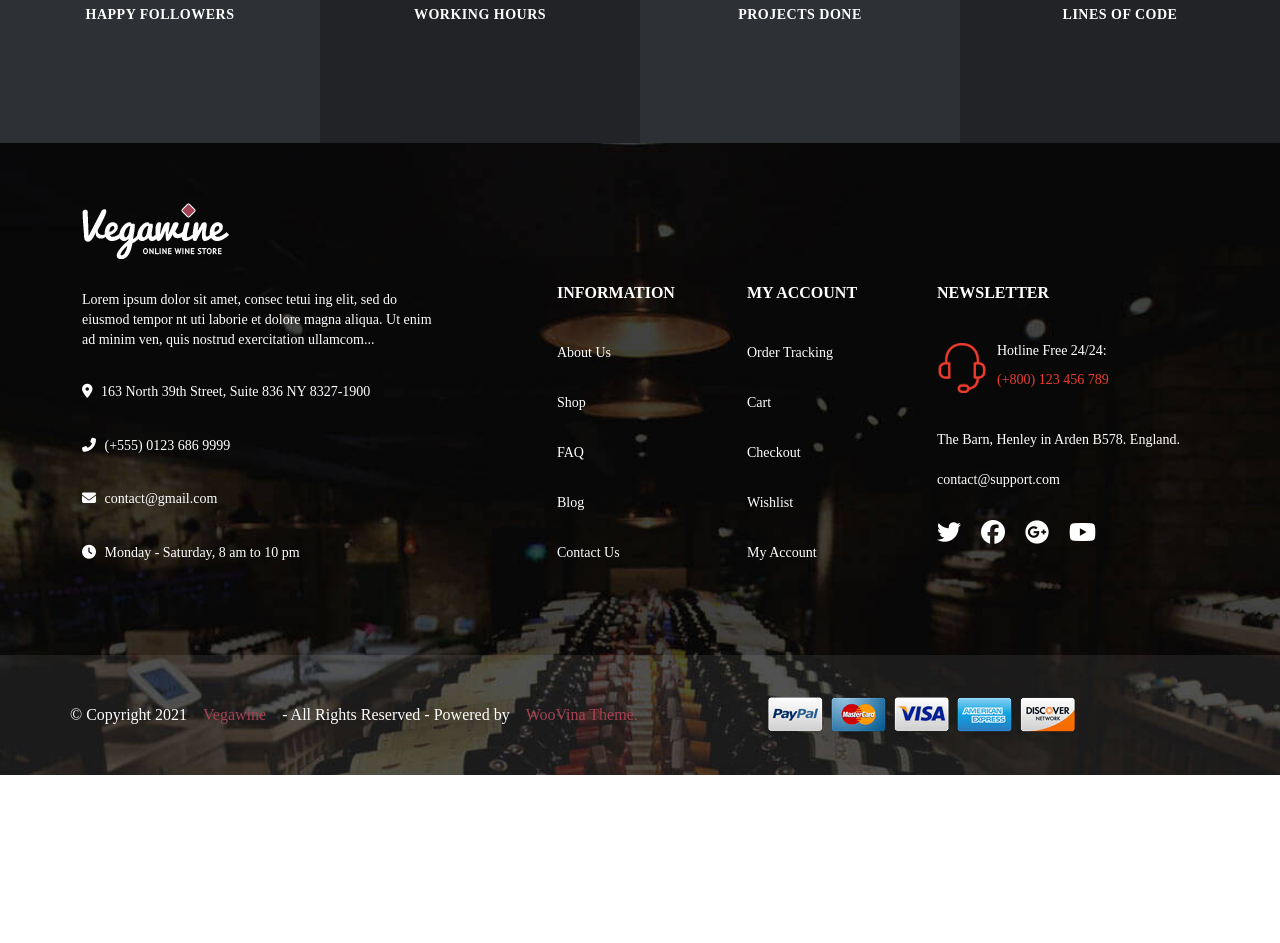
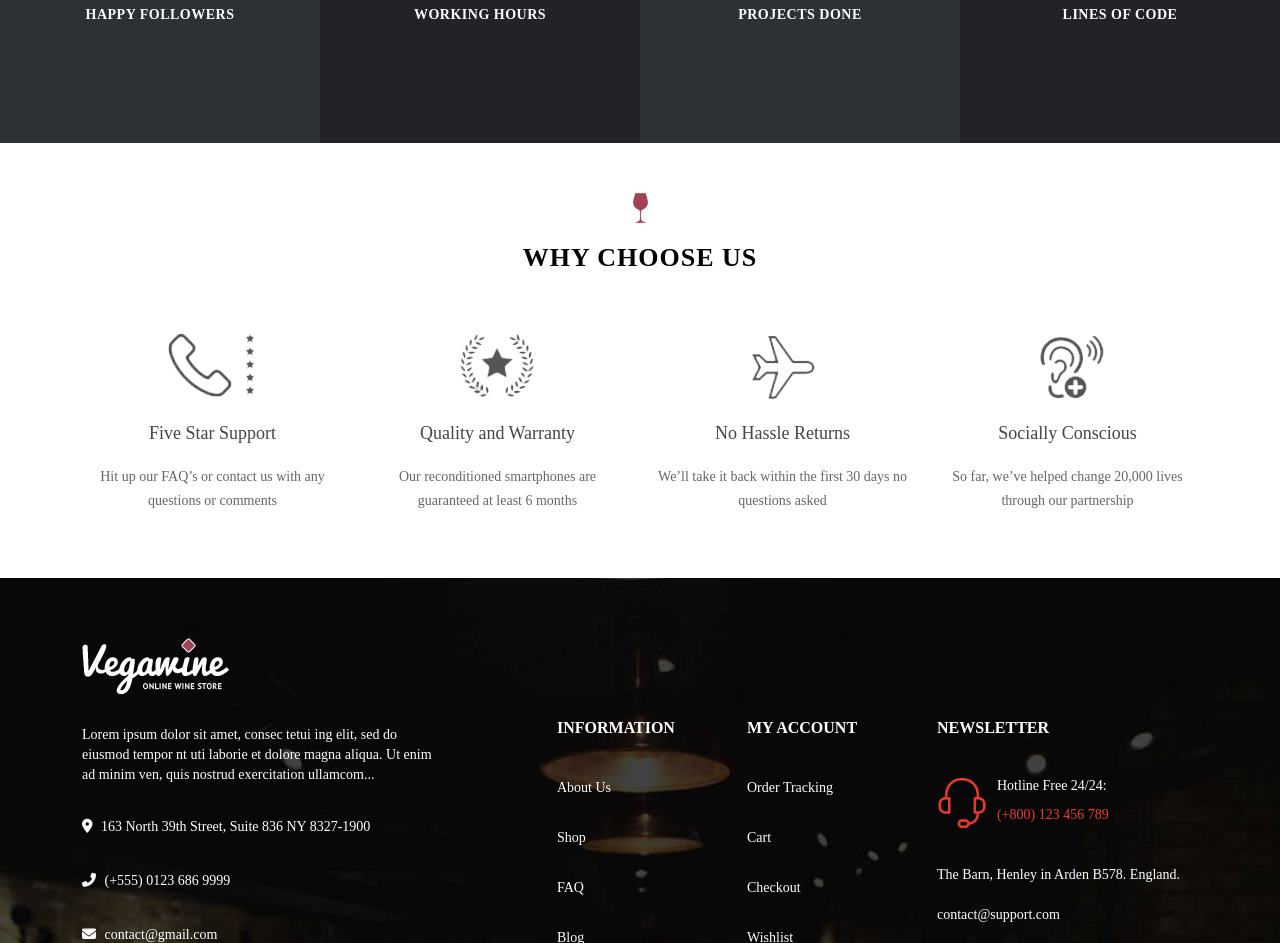
Before and after one commit to UlviAsadzade/ULvino-FrontEnd, a website: page about.html in a window 1280 px wide. Shown: the part 1073-2016 px from the top of the page. Before the commit the page ends 1848 px from the top, so only its background shows below. Drawn offline with nearby package versions, Linux system fonts and the light colour scheme; a web font is replaced by a local one.

Commit message:
created why-choose-us section

```diff
--- a/about.html
+++ b/about.html
@@ -215,6 +215,60 @@
         </div>
     </section>
 
+    <section class="why-choose-us">
+        <div class="container">
+            <div class="row">
+                <div>
+                    <img class="deal-left-icon" src="./assets/images/glass.png" alt="">
+                </div>
+                <h2>WHY CHOOSE US</h2>
+                <div class="container">
+                    <div class="row">
+                        <div class="col-3 why-choose-us-box">
+                            <div class="why-choose-us-img">
+                                <img src="./assets/images/five-star-support.png" alt="">
+                            </div>
+                            <h3>Five Star Support</h3>
+                            <p>
+                                Hit up our FAQ’s or contact us with any questions or comments
+                            </p>
+                        </div>
+
+                        <div class="col-3 why-choose-us-box">
+                            <div class="why-choose-us-img">
+                                <img src="./assets/images/quality-and-warranty.png" alt="">
+                            </div>
+                            <h3>Quality and Warranty</h3>
+                            <p>
+                                Our reconditioned smartphones are guaranteed at least 6 months
+                            </p>
+                        </div>
+
+                        <div class="col-3 why-choose-us-box">
+                            <div class="why-choose-us-img">
+                                <img src="./assets/images/no-hassle.png" alt="">
+                            </div>
+                            <h3>No Hassle Returns</h3>
+                            <p>
+                                We’ll take it back within the first 30 days no questions asked
+                            </p>
+                        </div>
+
+                        <div class="col-3 why-choose-us-box">
+                            <div class="why-choose-us-img">
+                                <img src="./assets/images/socialy-conscious.png" alt="">
+                            </div>
+                            <h3>Socially Conscious</h3>
+                            <p>
+                                So far, we’ve helped change 20,000 lives through our partnership
+                            </p>
+                        </div>
+                    </div>
+                </div>
+            </div>
+        </div>
+    </section>
+
 
 
 
--- a/assets/scss/pages/_about.scss
+++ b/assets/scss/pages/_about.scss
@@ -50,9 +50,37 @@ body {
                 text-transform: uppercase;
                 letter-spacing: 0.5px;
             }
-            &.black{
+            &.black {
                 background-color: #212327;
             }
         }
     }
+
+    .why-choose-us {
+        padding: 50px 0;
+        text-align: center;
+        & h2 {
+            margin: 20px 0 60px 0;
+            color: #000;
+            font-size: 26px;
+            text-transform: uppercase;
+            letter-spacing: 1px;
+            font-weight: 600;
+        }
+        & .why-choose-us-box {
+            & .why-choose-us-img {
+                margin-bottom: 15px;
+            }
+            & h3 {
+                font-size: 18px;
+                font-weight: 500;
+                color: #454545;
+                line-height: 1.2;
+                margin: 20px 0;
+            }
+            & p{
+                font-size: 14px;
+            }
+        }
+    }
 }
```
Also changed, not shown: assets/css/style.css, assets/images/five-star-support.png (added), assets/images/no-hassle.png (added), assets/images/quality-and-warranty.png (added), assets/images/socialy-conscious.png (added).
